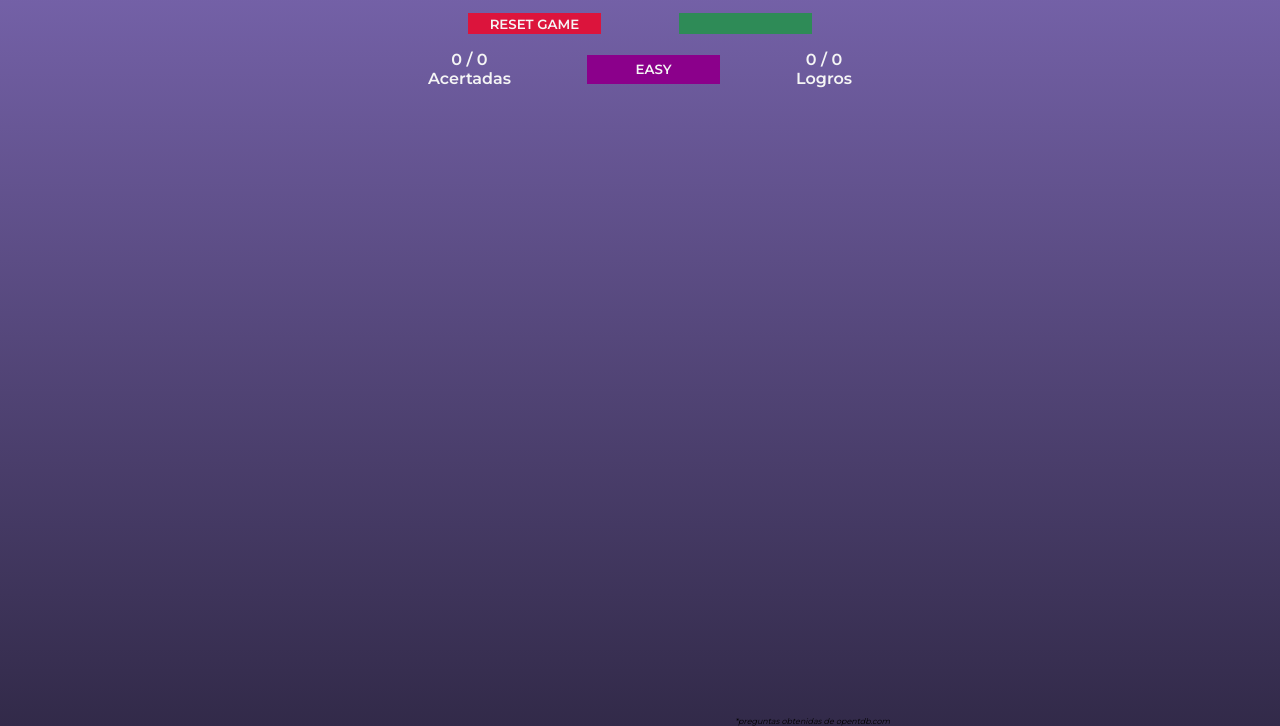
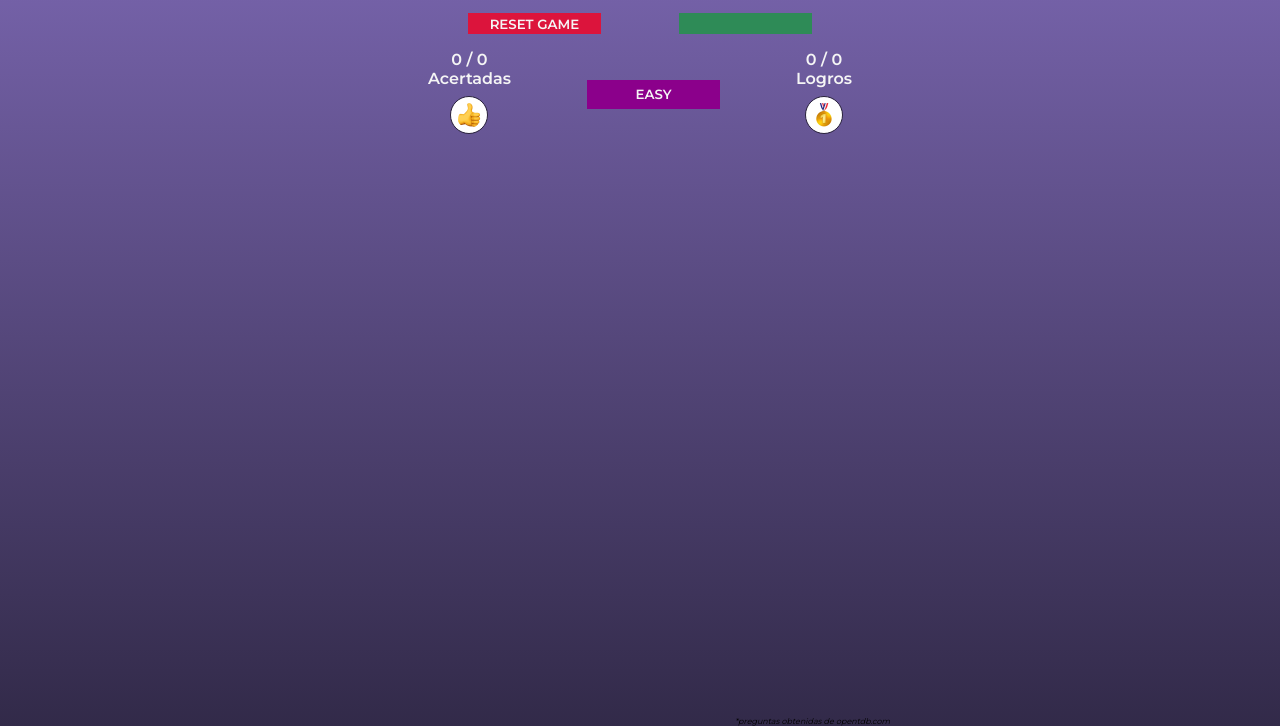
Before and after one commit to TeamSalus/hojaAct29_JordiGil, a website: page index.html in a window 1280 px wide. Shown: the part 74-800 px from the top of the page. Drawn offline with Linux system fonts and the light colour scheme; no server answers.

Commit message:
Iconos añadidos. Añadido estilo para los iconos

```diff
--- a/index.html
+++ b/index.html
@@ -25,6 +25,7 @@
                         <span id="preguntasRespondidas">0</span>
                     </p>
                     <p class="puntuacion__numeroPregunta">Acertadas</p>
+                    <img class="ico_cabecera" src="./view/img/ok.png" />
                 </div>
                 <button id="btnNivel" class="puntuacion__nivel">EASY</button>
                 <div class="puntuacion__logros">
@@ -33,6 +34,7 @@
                         <span id="logrosDisponibles">0</span>
                     </p>
                     <p class="puntuacion__categoria">Logros</p>
+                    <img class="ico_cabecera" src="./view/img/logros.png" />
                 </div>
             </div>
             <div id="preguntas" class="preguntas"></div>
--- a/view/css/style.css
+++ b/view/css/style.css
@@ -133,3 +133,11 @@ h1 {
     font-size: 0.5rem;
     margin-left: auto;
 }
+
+.ico_cabecera {
+    margin-top: 0.5rem;
+    padding: 5px;
+    background-color: white;
+    border: 1px solid #28213b;
+    border-radius: 50%;
+}
```
Also changed, not shown: view/img/logros.png (added), view/img/ok.png (added).
